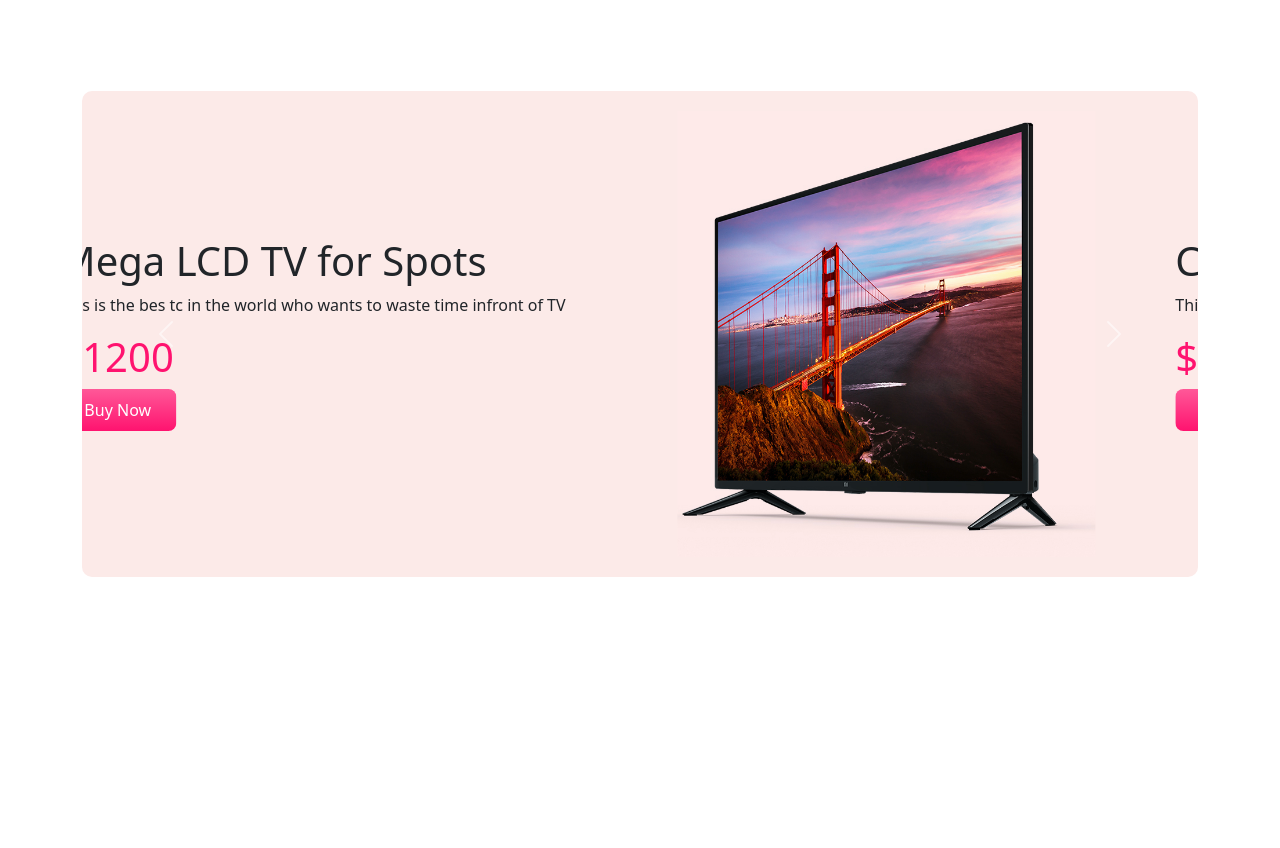
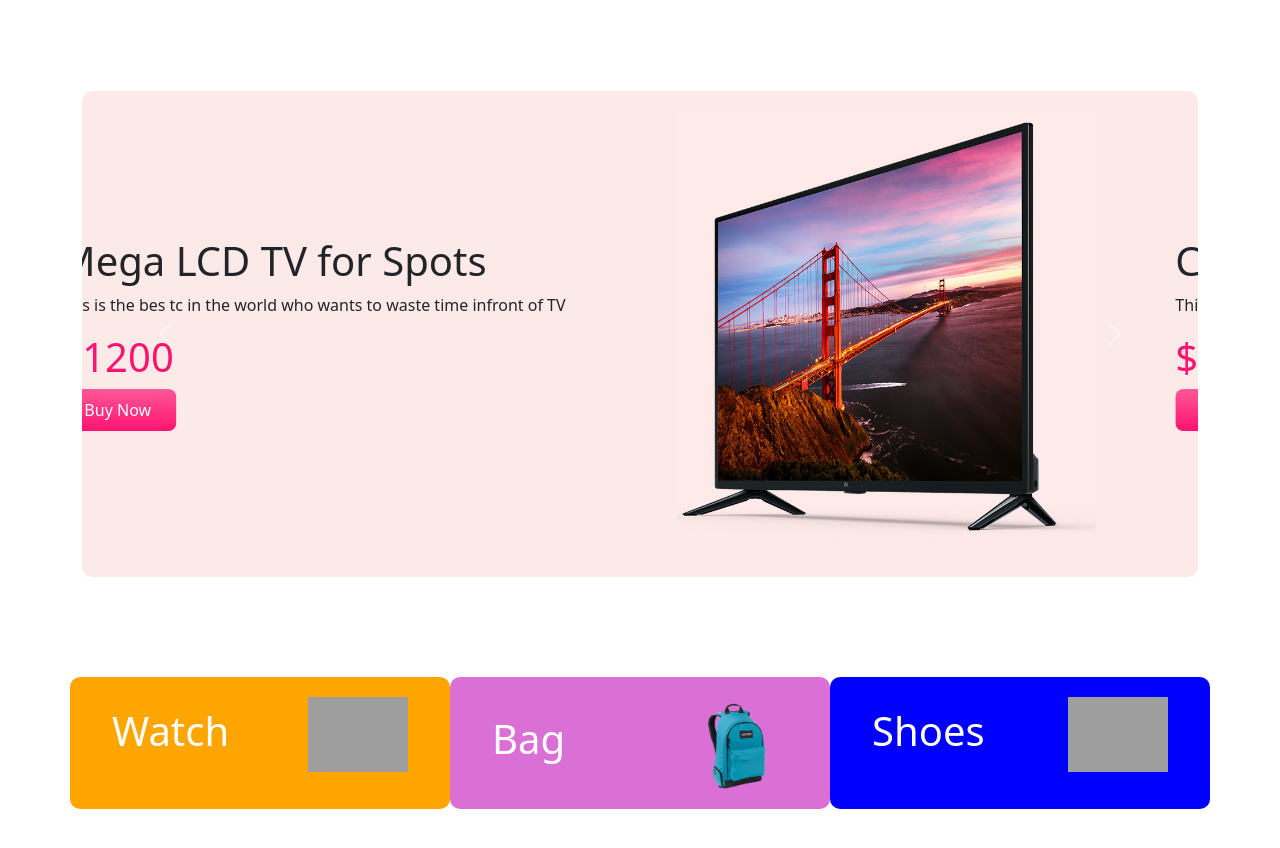
Before and after one commit to RHN007/panda-commerce, a plain HTML site: page index.html in a window 1280 px wide. Shown: the part 66-914 px from the top of the page. Before the commit the page ends 800 px from the top, so only its background shows below. Drawn offline with nearby package versions, Linux system fonts and the light colour scheme; grey boxes are pictures that could not be loaded.

Commit message:
added third container

```diff
--- a/index.html
+++ b/index.html
@@ -137,7 +137,30 @@
         </button>
       </div>
     </div>
+    <div class="container categories">
+      <div class="row">
+        <div class="col-md-4 cat1">
+          <div class="d-flex justify-content-between align-items-center cat1">
+            <h1>Watch</h1>
+            <img src="panda-commerce/bags/bag-1.png" alt="" />
+          </div>
+        </div>
 
+        <div class="col-md-4 cat2">
+          <div class="d-flex justify-content-between align-items-center cat2">
+            <h1>Bag</h1>
+            <img src="panda-commerce/bags/bag-2.png" alt="" />
+          </div>
+        </div>
+
+        <div class="col-md-4 cat3">
+          <div class="d-flex justify-content-between align-items-center cat3">
+            <h1>Shoes</h1>
+            <img src="panda-commerce/bags/bag-3.png" alt="" />
+          </div>
+        </div>
+      </div>
+    </div>
     <script
       src="https://cdn.jsdelivr.net/npm/bootstrap@5.1.3/dist/js/bootstrap.bundle.min.js"
       integrity="sha384-ka7Sk0Gln4gmtz2MlQnikT1wXgYsOg+OMhuP+IlRH9sENBO0LRn5q+8nbTov4+1p"
--- a/style.css
+++ b/style.css
@@ -19,3 +19,27 @@
     padding:9px 25px;
     cursor: pointer;
 }
+
+.cat1, .cat2, .cat3{
+ padding: 10px 30px;
+ border-radius: 10px;
+}
+
+
+.cat1{
+    background-color: orange;
+
+}
+.cat2{
+background-color: orchid;
+}
+.cat3{
+    background-color: blue;
+}
+
+.categories h1{
+    color:white
+}
+.categories img{
+    width:100px;
+}
```
